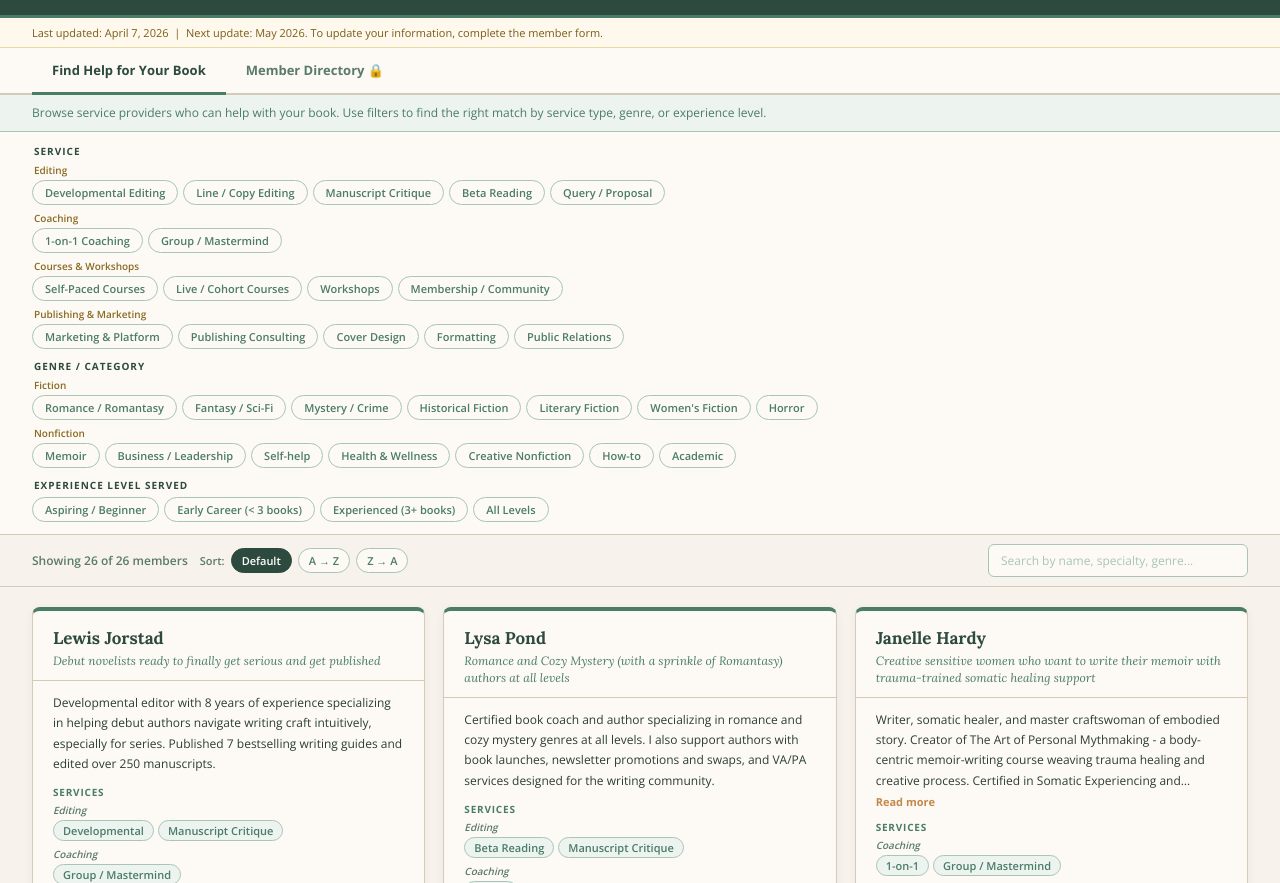
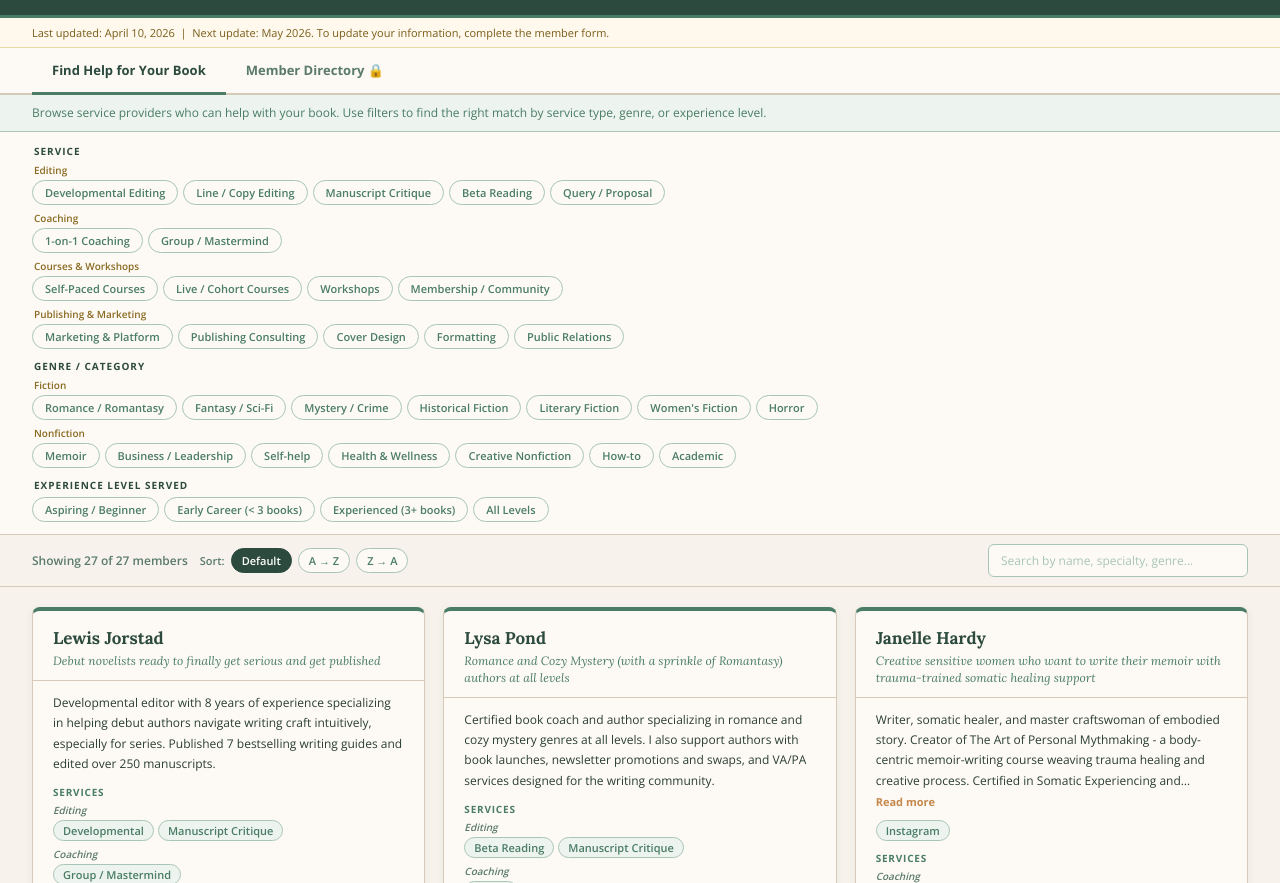
Before and after one commit to LoriPumaVisualStoryScientist/index, a plain HTML site: page index.html in a window 1280 px wide. Shown: the part 69-952 px from the top of the page. Drawn offline with nearby package versions, Linux system fonts and the light colour scheme.

Commit message:
Add files via upload

```diff
--- a/index.html
+++ b/index.html
@@ -193,7 +193,7 @@ header{background:var(--forest);padding:18px 32px;border-bottom:3px solid var(--
   <div class="ht">Author Services Directory</div>
   <div class="hs">Coaches, editors, and service providers for authors at every stage</div>
 </header>
-<div class="proto">Last updated: April 7, 2026 &nbsp;|&nbsp; Next update: May 2026. To update your information, complete the member form.</div>
+<div class="proto">Last updated: April 10, 2026 &nbsp;|&nbsp; Next update: May 2026. To update your information, complete the member form.</div>
 <div class="view-bar" role="tablist" aria-label="Directory views">
   <button class="vtab active" id="tab-author" role="tab" aria-selected="true" onclick="switchView('author')">Find Help for Your Book</button>
   <button class="vtab" id="tab-member" role="tab" aria-selected="false" onclick="switchView('member')">Member Directory &#128274;</button>
@@ -202,7 +202,7 @@ header{background:var(--forest);padding:18px 32px;border-bottom:3px solid var(--
 <div class="fa" id="fa" role="search" aria-label="Filter directory"></div>
 <div class="sb">
   <div class="sb-left">
-    <div class="rc" id="rc" aria-live="polite">Showing all 26 members</div>
+    <div class="rc" id="rc" aria-live="polite">Showing all 27 members</div>
     <div class="sort-wrap">
       <span class="sort-label">Sort:</span>
       <button class="sort-btn active" id="sort-default" onclick="setSort('default')" aria-pressed="true">Default</button>
@@ -321,6 +321,7 @@ canProvide:["Podcast guest","Guest teacher","Summit speaker","Webinar co-host"],
 referralsAccepting:"Memoir-writers who want trauma-healing support",
 affiliatesSeeking:"Affiliates for two online summits (Healing Through Writing Festival; Dirty Messy Alive) and The Art of Personal Mythmaking course",
 podcastSpeaking:"",listSize:"",socialHandles:"Instagram: @janellemackinnonhardy",
+instagram:"https://www.instagram.com/janellemackinnonhardy/",
 guestTeachTopics:"Shifting Resistance and Writer's Block Using Your Body; Outline Your Memoir Using Fairy Tale and Myth as Your Guide",
 referOutClients:"Fiction writers and those looking for craft/editing/revision/publication guidance",anythingElse:""},
 {id:6,name:"Lewis Jorstad",website:"https://thenovelsmithy.com",email:"hello@thenovelsmithy.com",
@@ -366,6 +367,7 @@ topOffers:"52 Scenes in 52 Weeks + 30 Days of Plotting",
 challenge2026:"Growing email list",lookingFor:["Webinar co-hosts"],
 canProvide:["Promote your offers","Podcast guest","Guest teacher","Summit speaker","Webinar co-host"],
 referralsAccepting:"",affiliatesSeeking:"",podcastSpeaking:"",listSize:"5,001-10,000",socialHandles:"Instagram: @deadlinesforwriters",
+instagram:"https://www.instagram.com/deadlinesforwriters/",
 guestTeachTopics:"Using deadlines; overcoming procrastination and perfectionism; craft",
 referOutClients:"Publication support",anythingElse:""},
 {id:9,name:"Monica Hay",website:"https://monicahay.com",email:"coaching@monicahay.com",
@@ -386,6 +388,7 @@ referralsAccepting:"Writing Buddy/CP matching; 1:1 coaching for writers with res
 affiliatesSeeking:"Considering affiliates for matchmaking program - 30% commission on $197-397 product",
 podcastSpeaking:"Starting podcast 'No Mess, No Magic' in 2026. Looking for guests on creativity, resistance, perfectionism, ADHD and writing, sustainable habits, community care, intuitive tools. NOT: rigid craft formulas or rigid outlining systems.",
 listSize:"5,001-10,000",socialHandles:"Instagram: @monicahayauthor; Substack: monicahay.substack.com",
+instagram:"https://www.instagram.com/monicahayauthor/",
 guestTeachTopics:"How to overcome creative resistance (brain science) and finish your draft; How to write messy drafts without spiraling into perfectionism; Self-compassion in the creative process; Overcoming perfectionism with the growth mindset; Building sustainable writing habits with ADHD",
 referOutClients:"Seeking book marketers and proofreaders",anythingElse:"2026 is all about building the matchmaking program. If you have clients who want a CP or writing partner, Monica is your go-to."},
 {id:10,name:"Linda Ulleseit",website:"https://ulleseit.com",email:"ulleseitlinda@gmail.com",
@@ -400,6 +403,7 @@ topOffers:"Researching Your Novel ($55) + Fictionalizing Your Family ($85)",
 challenge2026:"Monetizing the programs I offer",lookingFor:["Affiliates"],
 canProvide:["Promote your offers","Podcast guest","Guest teacher","Summit speaker","Group promos","Co-creation","Webinar co-host"],
 referralsAccepting:"",affiliatesSeeking:"",podcastSpeaking:"",listSize:"501-2,000",socialHandles:"Facebook: facebook.com/linda.ulleseit; Instagram: @lulleseit",
+instagram:"https://www.instagram.com/lulleseit/",
 guestTeachTopics:"Fictionalizing Your Family; Digging Into Your Historical World; Researching Your Novel; Writing Fantasy into History",
 referOutClients:"",anythingElse:""},
 {id:11,name:"Shelby Leigh",website:"https://marketingbyshelby.com",email:"hello@shelbyleigh.co",
@@ -419,6 +423,7 @@ canProvide:["Promote your offers","Podcast guest","Guest teacher","Summit speake
 referralsAccepting:"",
 affiliatesSeeking:"Always: $37 courses (40% commission); Several times a year: Creative's Content Club (40% recurring); Likely in 2026: first marketing summit.",
 podcastSpeaking:"Looking for speakers for potential 2026 marketing summit (details TBD)",listSize:"5,001-10,000",socialHandles:"Instagram: @marketingbyshelby; YouTube: Marketing by Shelby",
+instagram:"https://www.instagram.com/marketingbyshelby/",
 guestTeachTopics:"Simplified Social: 3 Pillars to Grow Your Audience, Build Community, and Make Sales; Branding for authors: creating and building an author platform; Email marketing for authors: what to say to build engagement and make sales",
 referOutClients:"",anythingElse:"Affiliate signup available - share courses anytime, not just during launches."},
 {id:12,name:"Sabrina Estudillo Butler",website:"https://www.unpolishedwords.com",email:"sabrina@unpolishedwords.com",
@@ -435,6 +440,9 @@ lookingFor:["Event speakers","Client referrals","Strategic advice"],
 canProvide:["Promote your offers","Summit speaker","Client referrals"],
 referralsAccepting:"Always accepting referrals for 1:1 book coaching (nonfiction + horror, women's fic, literary fic, romance)",
 affiliatesSeeking:"",podcastSpeaking:"",listSize:"2,001-5,000",socialHandles:"Instagram + Threads: @unpolished.words; LinkedIn: linkedin.com/in/sabrinaestudillobutler/",
+threads:"https://www.threads.net/@unpolished.words",
+linkedin:"https://www.linkedin.com/in/sabrinaestudillobutler",
+instagram:"https://www.instagram.com/unpolished.words/",
 guestTeachTopics:"How to tackle revision without getting overwhelmed; Client onboarding 101 for editors",
 referOutClients:"Seeking book marketers for clients with finished projects",anythingElse:""},
 {id:13,name:"April Gardner",website:"https://www.writestartfictionstudio.com",email:"info@writestartfictionstudio.com",
@@ -449,6 +457,7 @@ topOffers:"Various editing and coaching packages ($300+)",
 challenge2026:"Creating an online course",lookingFor:["Affiliates","List swap partners","Group promo partners"],
 canProvide:["Promote your offers","List swaps","Group promos"],
 referralsAccepting:"",affiliatesSeeking:"",podcastSpeaking:"",listSize:"1-500",socialHandles:"LinkedIn: linkedin.com/in/april-gardner/",
+linkedin:"https://www.linkedin.com/in/april-gardner",
 guestTeachTopics:"The Three Publishing Paths and Which Is Right for You; Layered Reaction Blocks: The Five-Beat System for Deep POV Reactions",
 referOutClients:"",anythingElse:""},
 {id:14,name:"Sarah Elisabeth Sawyer",website:"https://www.fictioncourses.com",email:"hello@fictioncourses.com",
@@ -464,6 +473,8 @@ lookingFor:["Affiliates","List swap partners","Group promo partners","Webinar co
 canProvide:["Promote your offers","Podcast guest","Guest teacher","Summit speaker","List swaps","Group promos"],
 referralsAccepting:"",affiliatesSeeking:"Fictation Digital Course and Fiction Writing: American Indians - 40% commission",podcastSpeaking:"",listSize:"5,001-10,000",
 socialHandles:"Facebook: facebook.com/fictioncourses; Instagram: @fictioncourses; Substack: fictioncourses.substack.com",
+linkedin:"https://www.linkedin.com/company/fiction-courses-sarah-elisabeth-sawyer",
+instagram:"https://www.instagram.com/fictioncourses/",
 guestTeachTopics:"How to dictate your fiction; How to accurately and respectfully include Native American characters in your fiction",
 referOutClients:"",anythingElse:""},
 {id:15,name:"Laura Jevtich",website:"https://LauraJevtich.com",email:"ljevtich@gmail.com",
@@ -478,6 +489,8 @@ challenge2026:"Publish a nonfiction book and fiction book; make PLOW'G Method cl
 lookingFor:["Accountability partners","Tech help"],
 canProvide:["Podcast guest","Guest teacher","Summit speaker","Co-creation","Webinar co-host"],
 referralsAccepting:"",affiliatesSeeking:"",podcastSpeaking:"",listSize:"1-500",socialHandles:"Facebook: Laura.Jevtich; Instagram: @LauraJevtichAuthor; YouTube: @LauraJevtichAuthor",
+youtube:"https://www.youtube.com/@LauraJevtichAuthor",
+instagram:"https://www.instagram.com/LauraJevtichAuthor/",
 guestTeachTopics:"Managing your time while enjoying life",
 referOutClients:"Not sure yet",anythingElse:"Traveling this summer, so available mainly in winter, spring, and fall of 2026."},
 {id:16,name:"Megan Fuentes",website:"https://fuentespens.ink",email:"megan@fuentespens.ink",
@@ -495,6 +508,9 @@ canProvide:["Promote your offers","Podcast guest","Guest teacher","Summit speake
 referralsAccepting:"Always accepting referrals for 1-on-1 story coaching. Best used when a writer feels stuck or is between drafts.",
 affiliatesSeeking:"$229 story coaching sessions - 10% commission",podcastSpeaking:"",listSize:"501-2,000",
 socialHandles:"Instagram: @fuentespens; Threads: @fuentespens; Facebook: facebook.com/mfuentesauthor",
+threads:"https://www.threads.net/@fuentespens",
+pinterest:"https://www.pinterest.com/fuentespens",
+instagram:"https://www.instagram.com/fuentespens/",
 guestTeachTopics:"How to create romances on the page that readers root for; How to find and refine your character arcs; How to make the drafting experience more joyful",
 referOutClients:"",anythingElse:"Open to feedback!"},
 {id:17,name:"Lysa Pond",website:"https://www.lpondbookcoach.com",email:"lpond.bookcoach@gmail.com",
@@ -527,6 +543,7 @@ lookingFor:["Affiliates","List swap partners","Group promo partners","Client ref
 canProvide:["Promote your offers","Podcast guest","Guest teacher","Summit speaker","List swaps","Group promos","Client referrals","Co-creation","Webinar co-host"],
 referralsAccepting:"Dev editing for literary fiction, upmarket fiction, and memoir. Referrals for 1:1 coaching and Self-Editing Essentials group program.",
 affiliatesSeeking:"$175/month group coaching program - $175 commission",podcastSpeaking:"",listSize:"501-2,000",socialHandles:"YouTube: @RebeccaBookCoach",
+youtube:"https://www.youtube.com/@RebeccaBookCoach",
 guestTeachTopics:"Finding & Fine Tuning Your Character's Voice; How to Write and Revise Compelling Flashback and Back Story; World Building: Not Just for Fantasy Writers; How to Balance Showing and Telling; How Mentor Texts Can Help You Write Your Book",
 referOutClients:"Hybrid Press Owners, Book Formatters, Cover Designers, Self-Publishing Experts, Book Coaches for Fantasy Writers",anythingElse:""},
 {id:19,name:"Rhonda Douglas",website:"https://resilientwriters.com",email:"rhonda@resilientwriters.com",
@@ -564,6 +581,10 @@ referralsAccepting:"Developmental editing for fiction and nonfiction",
 affiliatesSeeking:"All courses - 40% commission; 30% on bumps/upsells. Also launching Rewrite the Fight and Writer's Biz Crew in Feb/March 2026.",
 podcastSpeaking:"Guest blogging opportunities for educational articles on craft, marketing, mindset, and tech",listSize:"2,001-5,000",
 socialHandles:"Facebook Group: Shortcuts for Writers; Instagram: @stacy_juba; YouTube; LinkedIn; Pinterest",
+linkedin:"https://www.linkedin.com/in/stacy-juba-4a696234",
+youtube:"https://www.youtube.com/channel/UCYrgMQBA-1VkSyLxE_Itcaw",
+pinterest:"https://www.pinterest.com/stacyjuba/",
+instagram:"https://www.instagram.com/stacy_juba/",
 guestTeachTopics:"Biggest mistakes writers make in fiction manuscripts; How to use body language and internal dialogue to improve scenes; Organizational tips for authors; Using ChatGPT for planning and marketing",
 referOutClients:"Interested in copyeditors, proofreaders, or books for young children",
 anythingElse:"Interested in partnering? Join affiliate program and/or schedule a call. Can share courses anytime with affiliate link."},
@@ -616,6 +637,10 @@ referralsAccepting:"Seeking developmental editing for most fiction genres and bo
 affiliatesSeeking:"$149 novel revision course and $79 romantic subplot course - both 40% commission via Thinkific",
 podcastSpeaking:"Posts YouTube videos with deep dives of specific novels as craft demonstrations. Looking for collaborators on book discussions in early 2026.",
 listSize:"501-2,000",socialHandles:"YouTube: @mirandadarrow3994; Instagram: @miranda.darrow; Bluesky: miranda-darrow.bsky.social; Threads: @miranda.darrow",
+threads:"https://www.threads.com/@miranda.darrow",
+bluesky:"https://bsky.app/profile/miranda-darrow.bsky.social",
+youtube:"https://www.youtube.com/@mirandadarrow3994",
+instagram:"https://www.instagram.com/miranda.darrow/",
 guestTeachTopics:"Opening pages - grounding readers without info-dumping; Query package essentials; Adding a romantic subplot to any genre; Developmental editing overview and author checklist; Worldbuilding for any genre with Deep POV",
 referOutClients:"Seeking book formatters for new indie author clients",anythingElse:""},
 {id:24,name:"Bailey Lang",website:"https://www.usethewritingdesk.com",email:"bailey@usethewritingdesk.com",
@@ -634,6 +659,7 @@ canProvide:["Promote your offers","Podcast guest","Guest teacher","Summit speake
 referralsAccepting:"Always accepting manuscript review projects. Coaching waitlist always open (accepts new coaching clients 4x/year).",
 affiliatesSeeking:"$97 workshop on habits of mind for authors - 50% commission (January 2026)",
 podcastSpeaking:"Looking for published writers to interview for newsletter",listSize:"501-2,000",socialHandles:"LinkedIn: linkedin.com/in/bailey-lang/",
+linkedin:"https://www.linkedin.com/in/bailey-lang",
 guestTeachTopics:"8 essential habits of mind for writers; How to build a sustainable writing practice; Your First Draft is Magic; Writing Without Creative Shame",
 referOutClients:"Would love to connect with line/copy editors, book designers, book marketers, and self-publishing project managers",anythingElse:""},
 {id:25,name:"Beth Barany",website:"https://bethbarany.com",email:"bethbarany@gmail.com",
@@ -652,6 +678,10 @@ referralsAccepting:"Always accepting referrals for 1:1 high-ticket dev edit + te
 affiliatesSeeking:"Upcoming Creative Entrepreneur bootcamp for writers serving writers ($67)",
 podcastSpeaking:"Looking for sci-fi/fantasy writers with a positive, optimistic approach to teaching writing",listSize:"2,001-5,000",
 socialHandles:"YouTube: youtube.com/c/BethBarany; Instagram: @bethbarany; Facebook: bethbarany; Bluesky: bethbarany.bsky.social",
+bluesky:"https://bsky.app/profile/bethbarany.bsky.social",
+linkedin:"http://www.linkedin.com/in/bethbarany",
+youtube:"https://www.youtube.com/c/BethBarany",
+instagram:"https://www.instagram.com/bethbarany/",
 guestTeachTopics:"Heart-Centered Marketing for Fiction Authors (without social media); NLP for Fiction Writers: overcoming writer's block; Settings That Hook Readers: Enhance Your Story with filmmaking tools",
 referOutClients:"Seeking manuscript analysts, developmental editors, copy editors",anythingElse:"Happy to do 1:1 Zoom networking calls."},
 {id:26,name:"Linda Ruggeri",website:"https://www.theinsightfuleditor.com",email:"linda@theinsightfuleditor.com",
@@ -669,9 +699,38 @@ canProvide:["Promote your offers","Podcast guest","Guest teacher","Summit speake
 referralsAccepting:"Always accepting nonfiction dev editing clients, Spanish works editing, and author coaching for self-pub authors",
 affiliatesSeeking:"",podcastSpeaking:"Always looking for guests who can help freelance editors learn additional skills",listSize:"1-500",
 socialHandles:"Instagram: @theinsightfuleditor; LinkedIn: linkedin.com/in/linda-ruggeri-editor/",
+linkedin:"https://www.linkedin.com/in/linda-ruggeri-editor/",
+instagram:"https://www.instagram.com/theinsightfuleditor/",
 guestTeachTopics:"Networking for Writers: Building Your Network in the Publishing World; Beyond the Bookshelf: Word-of-Mouth Networks as New Distribution; Conferences as a Strategic Marketing Tool; AI and the Editor: Redefining Writer-Editor Collaboration",
 referOutClients:"Would love to refer nonfiction authors to trusted book marketers, publicists, proposal consultants, literary agents, and genre writing communities",
-anythingElse:"Grateful to be part of WSW and learning from members who see writing as both a craft and a business."}
+anythingElse:"Grateful to be part of WSW and learning from members who see writing as both a craft and a business."},
+{id:27,name:"Gala Russ",website:"https://galarussauthor.com",email:"galarussauthor@gmail.com",
+publicBio:"Gala Russ is a romance author, book coach, and publishing strategist who helps adult and teen long-form fiction and creative nonfiction writers identify what is missing in their story and fix it",
+bio:"Gala Russ is a romance author, book coach, and publishing strategist who helps adult and teen long-form fiction writers identify what's missing in their story and fix it. She works with first-time and experienced fiction writers across multiple genres, helping them structure, develop, and finish their manuscripts.",
+audienceTypes:["Fiction writers","Nonfiction writers"],experienceLevels:["All levels"],
+fictionGenres:["Fantasy","Literary fiction","Science fiction","Romance","Romantasy","Women's fiction"],
+nonfictionCategories:["Memoir/Personal Narrative","Creative Nonfiction"],
+audienceSentence:"First-time fiction writers who need guidelines to start and finish",
+services:["Developmental editing","Coaching (1-on-1)","Group coaching/masterminds","Manuscript critique","Publishing consulting","Marketing/platform building","Courses (self-paced)","Courses (live cohort-based)","Workshops/bootcamps","Speaking/teaching"],
+products:["Templates/workbooks","Online courses","Paid newsletter/Substack"],
+pricingTier:"Mid-tier ($500-$2,000)",
+topOffers:"High-touch 1-on-1 coaching ($129/hr); group Write Your Novel 101 for beginners ($350 for 10 sessions); small-group Romancing the Subplot Workshop ($350)",
+challenge2026:"Growing my email list; creating a clear funnel from free subscriber to purchaser; setting up a technology stack and human team to support the funnel.",
+lookingFor:["Affiliates","Podcast guests","List swap partners","Group promo partners","Client referrals","Co-creation partners","Webinar co-hosts"],
+canProvide:["Promote your offers","Podcast guest","Guest teacher","Summit speaker","List swaps","Group promos","Client referrals","Co-creation","Webinar co-host"],
+referralsAccepting:"Always accepting referrals for 1:1 coaching for: beginner writers (fiction, memoir, creative nonfiction); writers who need help structuring their novel; writers crafting romantic subplots.",
+affiliatesSeeking:"My 'Crafting a Compelling Romantic Subplot' workshop ($87), 30% commission",
+podcastSpeaking:"Substack lives: any topic about writing and being an author",
+listSize:"501-2,000",
+socialHandles:"",
+instagram:"https://www.instagram.com/galarussauthor/",pinterest:"",youtube:"",
+substack:"https://substack.com/@galarussauthor",linkedin:"",bluesky:"",threads:"",
+headshot:"",
+freeOfferDesc:"Are you actually writing your novel - or are you stuck at the idea stage, a few chapters in, or somewhere in the messy middle? Figure out what's really stopping you and what to do next",
+freeOfferUrl:"https://dl.bookfunnel.com/ghur060lgz",freeOfferImage:"",
+guestTeachTopics:"Crafting Compelling Romantic Subplots; Book Structure for Plotters and Pantsers; Write Your Novel 101; 5 Self-Editing Know-Hows; Writing Emotions on the Page",
+referOutClients:"PR, graphic design, video editing, book formatting, copywriting, line editing, proofreading, marketing strategy, book cover design, author photography.",
+anythingElse:"Also helps musicians publish their songbooks and sheet music."}
 ];
 
 // ── SERVICE GROUPS ──────────────────────────────────────────────
```
